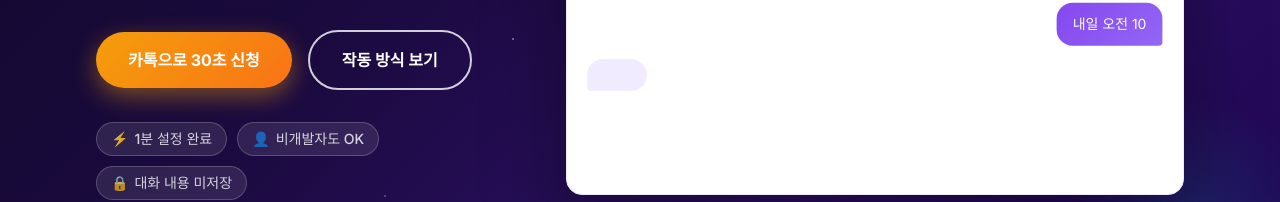
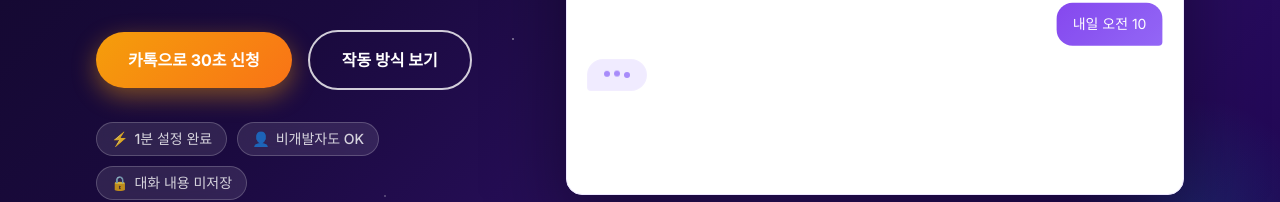
Before and after one commit to seojoonkim/cosmoid, a Next.js app: page / in a window 1280 px wide. Shown: the part 535-737 px from the top of the page. Built offline with nearby package versions, Linux system fonts and the light colour scheme.

Commit message:
fix: 타이핑 점 style 중복 병합

```diff
--- a/src/components/Hero.tsx
+++ b/src/components/Hero.tsx
@@ -227,8 +227,7 @@ export default function Hero() {
                     <div className="rounded-2xl rounded-bl-sm px-4 py-3 border border-white/10 flex gap-1"
                       style={{background:"#f0ebff"}}>
                       {[0,1,2].map(i => (
-                        <span key={i} className="h-1.5 w-1.5 rounded-full animate-bounce" style={{background:"#a78bfa"}}
-                          style={{animationDelay:`${i*0.15}s`}} />
+                        <span key={i} className="h-1.5 w-1.5 rounded-full animate-bounce" style={{background:"#a78bfa",animationDelay:`${i*0.15}s`}} />
                       ))}
                     </div>
                   </motion.div>
```
